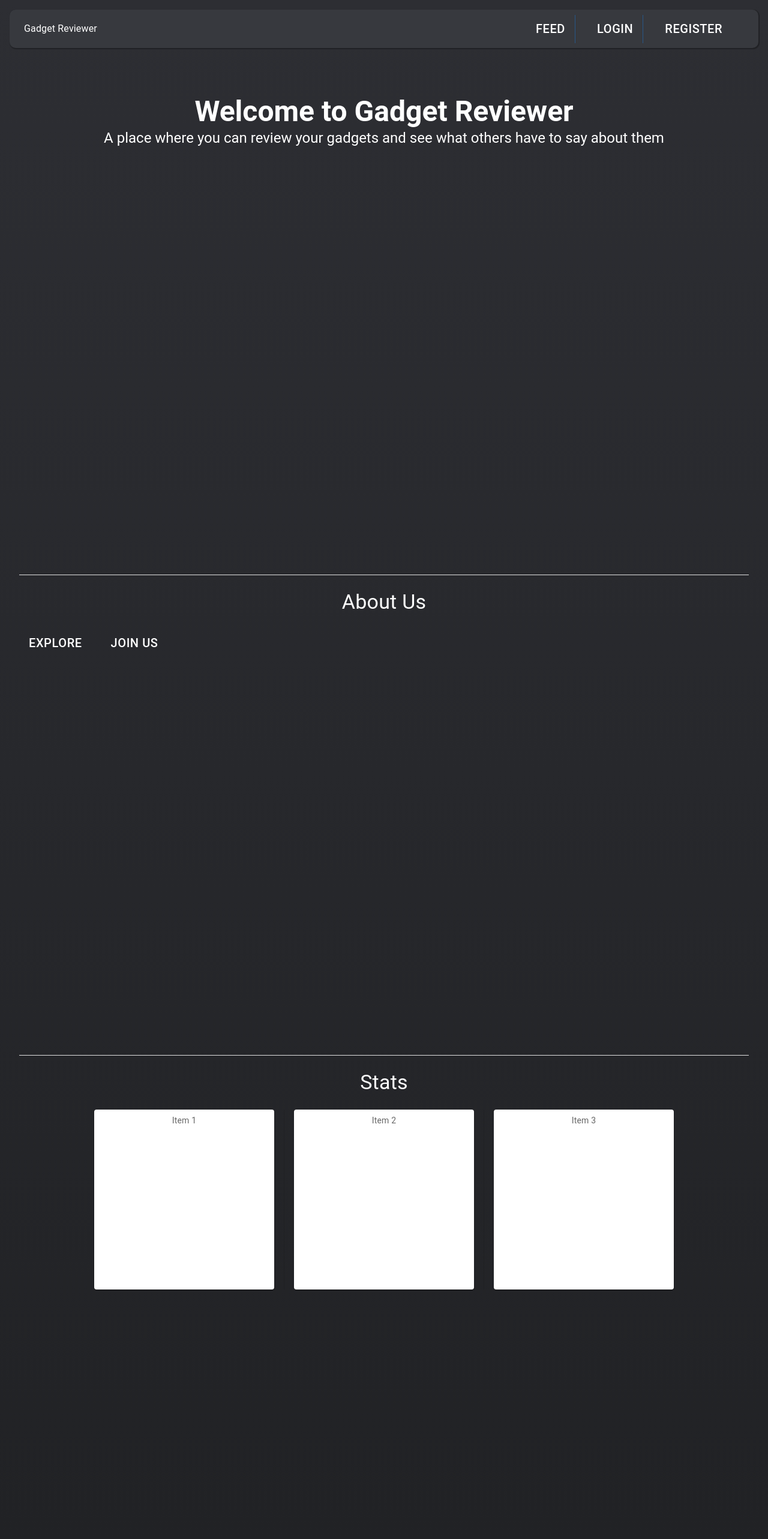
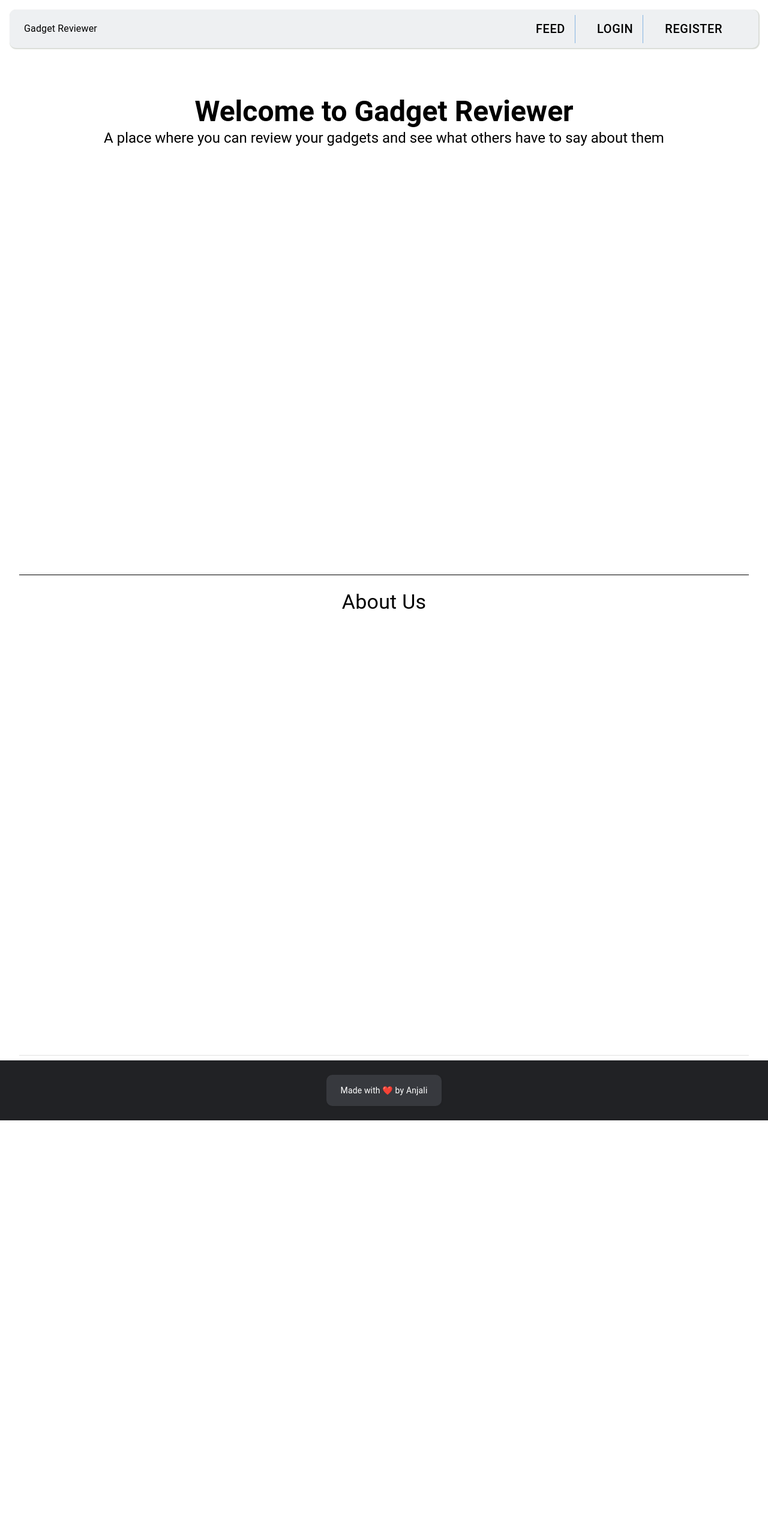
Before and after one commit to Anjali2201/The-GadgetLab, a React (Create React App) app: page / in a window 1280 px wide. Shown: the top 2566 px of the page at 60% size. After the commit the page ends 1868 px from the top, so only its background shows below. Built offline with nearby package versions, Linux system fonts and the light colour scheme.

Commit message:
color pallette changed

```diff
--- a/src/Components/Feed/feed.jsx
+++ b/src/Components/Feed/feed.jsx
@@ -1,15 +1,14 @@
 import React from "react";
 import { Button, CardHeader, Grid } from "@mui/material";
 import { Typography } from "@mui/material";
-import ChipsArray from "./chips";
 import { Link } from "@mui/material";
-import { Card, CardActions, CardContent, CardMedia } from "@mui/material";
+import { Card, CardContent } from "@mui/material";
 import { useState, useEffect } from "react";
 import axios from "axios";
 
 const Feedpage = () => {
   const [post, setMyData] = useState([]);
-  const [isError, setIsError] = useState("");
+  const [setIsError] = useState("");
 
   useEffect(() => {
     axios
@@ -91,7 +90,7 @@
         </Grid>
 
         {/* ------------------------------Chips---------------------------------- */}
-{/*
+        {/*
         <Grid
           item
           xs={12}
@@ -189,7 +188,8 @@
                   fontSize: "15px",
                 }}
               >
-                By <span  style={{fontWeight:"light"}}> {post.authorname}</span>
+                By{" "}
+                <span style={{ fontWeight: "light" }}> {post.authorname}</span>
               </Typography>
             </Card>
           ))}
--- a/src/Components/Feed/postreview.jsx
+++ b/src/Components/Feed/postreview.jsx
@@ -14,7 +14,6 @@
 import getCookie from "../../hooks/getCookie";
 
 const buttons = { margin: "8px", backgroundColor: "#1D3557" };
-const text = { padding: 2, margin: "3px 0" };
 
 var modalText = "Modal Open";
 
--- a/src/Components/Home/homepage.jsx
+++ b/src/Components/Home/homepage.jsx
@@ -2,8 +2,7 @@
 import { Divider, Grid, Typography } from "@mui/material";
 import Stack from "@mui/material/Stack";
 import Button from "@mui/material/Button";
-import Paper from "@mui/material/Paper";
-import { styled } from "@mui/material/styles";
+import "../../index.css";
 
 const styles = {
   bg: {
@@ -26,15 +25,6 @@
     },
   },
 };
-const Item = styled(Paper)(({ theme }) => ({
-  backgroundColor: theme.palette.mode === "dark" ? "#1A2027" : "#fff",
-  ...theme.typography.body2,
-  padding: theme.spacing(1),
-  textAlign: "center",
-  color: theme.palette.text.secondary,
-  height: "300px",
-  width: "300px",
-}));
 
 const homepage = () => {
   return (
@@ -43,7 +33,7 @@
         container
         xs={12}
         sx={{
-          backgroundImage: "linear-gradient(#2d2e33, #212225)",
+          backgroundImage: "#EEF0F2",
           height: "auto",
           px: 4,
           py: 1,
@@ -56,7 +46,7 @@
           <Typography
             variant="h3"
             sx={{
-              color: "white",
+              color: "black",
               fontWeight: "bold",
               textAlign: "center",
             }}
@@ -64,21 +54,21 @@
             Welcome to Gadget Reviewer
           </Typography>
 
-          <Typography variant="h5" sx={{ color: "white", textAlign: "center" }}>
+          <Typography variant="h5" sx={{ color: "black", textAlign: "center" }}>
             A place where you can review your gadgets and see what others have
             to say about them
           </Typography>
         </Grid>
 
         <Divider
-          sx={{ width: "100%", height: "1px", backgroundColor: "white" }}
+          sx={{ width: "100%", height: "1px", backgroundColor: "black" }}
         />
         {/* ----------------------------------- About -------------------------- */}
 
         <Grid item xs={12} sx={styles.bg}>
           <Typography
             variant="h4"
-            sx={{ color: "white", m: 3, textAlign: "center" }}
+            sx={{ color: "black", m: 3, textAlign: "center" }}
           >
             About Us
           </Typography>
@@ -95,25 +85,6 @@
         <Divider
           sx={{ width: "100%", height: "1px", backgroundColor: "white" }}
         />
-        {/* ----------------------------------- Stats -------------------------- */}
-        <Grid item xs={12} sx={styles.bg}>
-          <Typography
-            variant="h4"
-            sx={{ color: "white", m: 3, textAlign: "center" }}
-          >
-            Stats
-          </Typography>
-          <Stack
-            direction="row"
-            divider={<Divider orientation="vertical" flexItem />}
-            spacing={2}
-            justifyContent="center"
-          >
-            <Item>Item 1</Item>
-            <Item>Item 2</Item>
-            <Item>Item 3</Item>
-          </Stack>
-        </Grid>
       </Grid>
     </div>
   );
--- a/src/Components/Navbar.jsx
+++ b/src/Components/Navbar.jsx
@@ -11,7 +11,7 @@
 const btn = {
   marginRight: "20px",
   backgroundColor: "transparent",
-  color: "white",
+  color: "black",
   boxShadow: "none",
   fontSize: "20px",
   width: "auto",
@@ -48,15 +48,15 @@
       <Toolbar
         sx={{
           m: 2,
-          backgroundColor: "#37393e",
+          backgroundColor: "#EEF0F2",
           borderRadius: "10px",
           py: 1,
-          boxShadow: "1px 1px 1px 1px #212225",
+          boxShadow: "1px 1px 1px 1px #DADDD8",
         }}
       >
         <Grid container>
-          <Link to="/" style={{ textDecoration: "none", color: "white" }}>
-            <Typography color="white">Gadget Reviewer</Typography>
+          <Link to="/" style={{ textDecoration: "none", color: "black" }}>
+            <Typography color="black">Gadget Reviewer</Typography>
           </Link>
         </Grid>
 
@@ -65,7 +65,7 @@
             {buttons.map((button) => (
               <Link
                 to={`/${button.toLowerCase()}`}
-                style={{ textDecoration: "none", color: "white" }}
+                style={{ textDecoration: "none", color: "black" }}
               >
                 <Button variant="contained" sx={btn}>
                   {button}
@@ -75,7 +75,7 @@
           </ButtonGroup>
         ) : (
           <ButtonGroup variant="text" sx={{ mt: 1 }}>
-            <Link to="/feed" style={{ textDecoration: "none", color: "white" }}>
+            <Link to="/feed" style={{ textDecoration: "none", color: "black" }}>
               <Button sx={btn}>Feed</Button>
             </Link>
             <Button sx={btn} onClick={logout}>
--- /dev/null
+++ b/src/index.css
@@ -0,0 +1,20 @@
+/* color palette */
+
+/* https://coolors.co/cfdbd5-e8eddf-f5cb5c-242423-333533 */
+
+/* https://coolors.co/palette/1c1c1c-daddd8-ecebe4-eef0f2-fafaff */
+
+:root {
+    --color-bg: #5d5d7a;
+    --color-bg-variant: #1a1a19;
+    --color-primary: #fff;
+    --color-primary-variant: rgba(203, 203, 193, 0.4);
+    --color-white: #fff;
+    --color-light: rgba(244, 239, 239, 0.6);
+
+    --container-width-lg: 75%;
+    --container-width-md: 86%;
+    --conatiner-width-ms: 90%;
+
+    --transition: all 400ms ease;
+}
```
Also changed, not shown: 1 other file (tests, documents, lock files or other folders).
